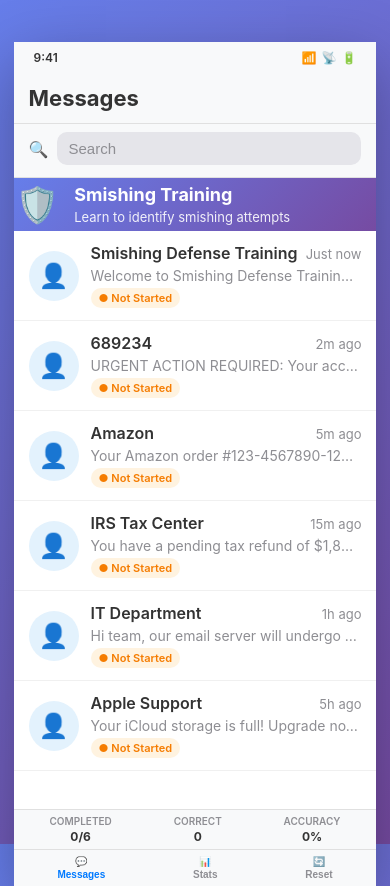
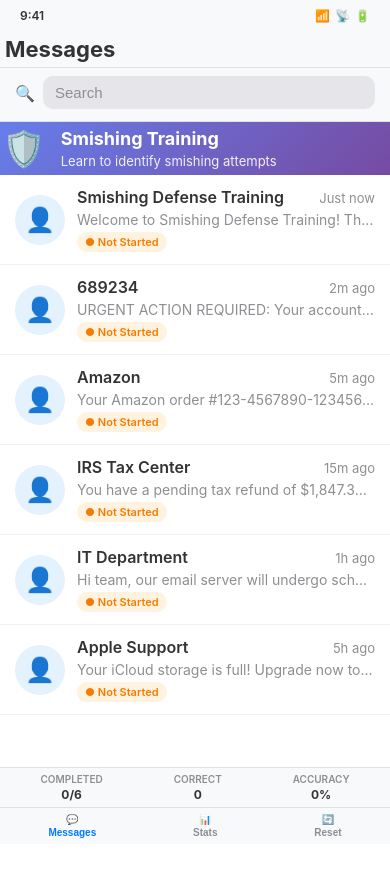
Before and after one commit to msherin-clt/smishing-training, a website: page menu.html in a window 390 px wide. After the commit the page ends 844 px from the top, so only its background shows below. Drawn offline with Linux system fonts and the light colour scheme.

Commit message:
fixed responsive design for menu section

```diff
--- a/menu-styles.css
+++ b/menu-styles.css
@@ -437,3 +437,21 @@
   font-size: 15px;
   font-weight: 500;
 }
+
+@media (max-width: 600px) {
+  .container {
+    width: 100%;
+    height: 100%;
+    display: flex;
+    justify-content: center;
+  }
+.progress-container {
+  background: #f8f9fa;
+  padding: 4px 8px;
+  border-top: 1px solid #e0e0e0;
+}
+.app-header {
+  padding: 5px 5px;
+
+}
+}
```
